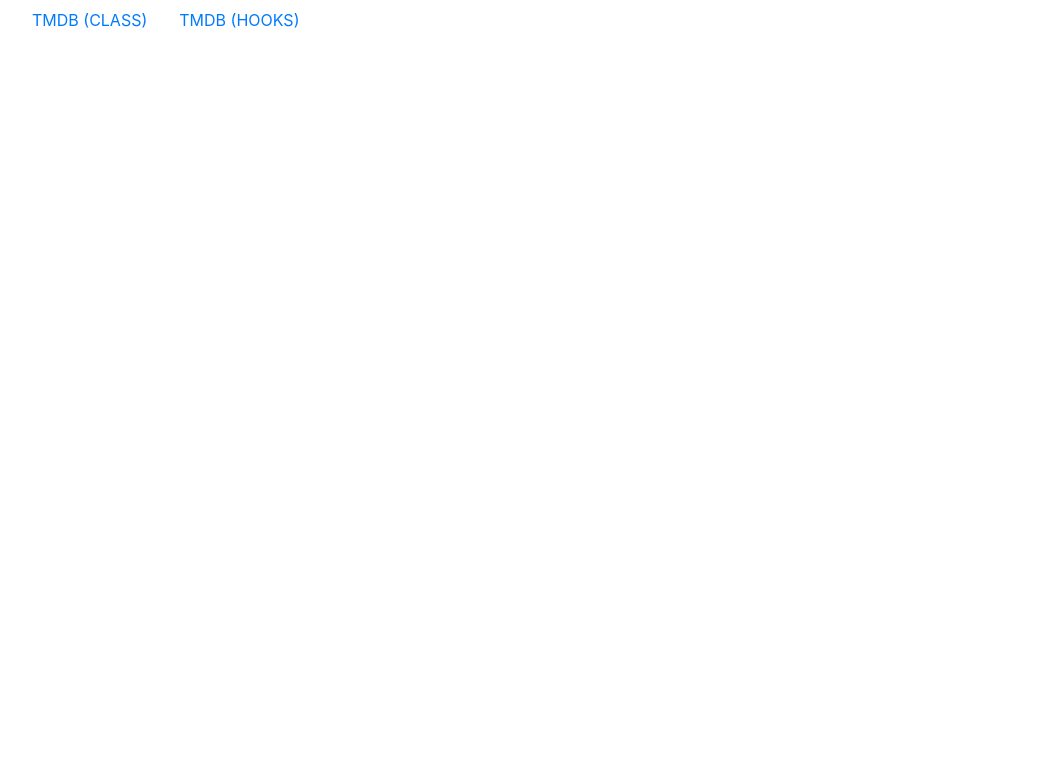
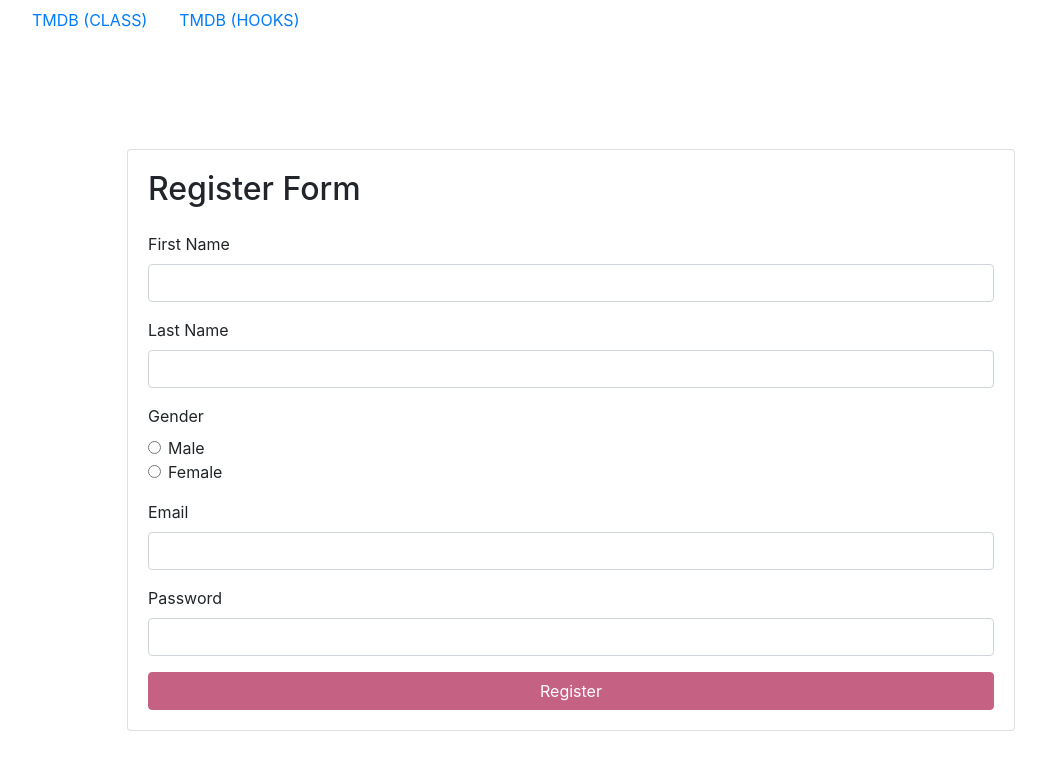
Before and after one commit to delarta/react-basic, a React (Create React App) app: page /register in a window 1280 px wide. Shown: the top 770 px of the page, without its empty margins (69-1115 px from the left). Built offline with nearby package versions, Linux system fonts and the light colour scheme.

Commit message:
with-history

```diff
--- a/src/App.js
+++ b/src/App.js
@@ -6,6 +6,7 @@ import { BrowserRouter, Route, Switch } from "react-router-dom";
 import "./assets/css/style.css";
 import Tmdb from "./components/Tmdb";
 import TmdbHooks from "./components/TmdbHooks";
+import Register from "./components/Register";
 
 class App extends Component {
   render() {
@@ -14,6 +15,9 @@ class App extends Component {
         <BrowserRouter>
           <Navbar />
           <Switch>
+            <Route exact path="/register">
+              <Register />
+            </Route>
             <Route exact path="/tmdb-hooks">
               <TmdbHooks />
             </Route>
--- /dev/null
+++ b/src/components/Register.js
@@ -0,0 +1,147 @@
+import React, { useState } from "react";
+import { useHistory } from "react-router-dom";
+import {
+  Container,
+  Card,
+  CardBody,
+  Input,
+  FormGroup,
+  Label,
+  Button,
+  Form,
+} from "reactstrap";
+import axios from "axios"
+
+// {
+//   "firstName": "Neo Armstrong",
+//    "lastName": "Cyclone Jet Armstrong",
+//    "gender": "Laki-laki",
+//    "email": "armstrong@mail.com",
+//    "password": "password123"
+// }
+
+const Register = () => {
+  const urlLogin = "https://5fa4bcd2732de900162e85ef.mockapi.io/api/register";
+
+  const history = useHistory();
+
+  const [firstName, setFirstName] = useState("");
+  const [lastName, setLastName] = useState("");
+  const [gender, setGender] = useState("");
+  const [email, setEmail] = useState("");
+  const [password, setPassword] = useState("");
+
+  const handleSubmit = (e) => {
+    e.preventDefault();
+
+    const userData = {
+      firstName: firstName,
+      lastName: lastName,
+      gender: gender,
+      email: email,
+      password: password,
+    };
+
+    axios({
+      method: "POST",
+      url: urlLogin,
+      data: userData
+    })
+    .then(() => {
+      history.push("/tmdb-hooks")
+    })
+    .catch((err) => console.log(err));
+
+    // fetch(urlLogin, {
+    //   method: "POST",
+    //   headers: {
+    //     "Content-Type": "application/json",
+    //   },
+    //   body: JSON.stringify(userData),
+    // })
+    //   .then((res) => res.json())
+    //   .then((json) => {
+    //     history.push("/tmdb-hooks")})
+    //   .catch((err) => console.log(err));
+
+    // Cara Axios
+  };
+
+  return (
+    <Container className="vh-100 d-flex align-items-center justify-content-center">
+      <Card
+        style={{
+          width: "80%",
+        }}
+      >
+        <CardBody>
+          <h2 className="mb-4">Register Form</h2>
+          <Form onSubmit={handleSubmit}>
+            <FormGroup>
+              <Label>First Name</Label>
+              <Input
+                type="text"
+                name="firstName"
+                onChange={(e) => setFirstName(e.target.value)}
+              />
+            </FormGroup>
+            <FormGroup>
+              <Label>Last Name</Label>
+              <Input
+                type="text"
+                name="lastName"
+                onChange={(e) => setLastName(e.target.value)}
+              />
+            </FormGroup>
+            <FormGroup tag="fieldset">
+              <Label>Gender</Label>
+              <FormGroup check>
+                <Label check>
+                  <Input
+                    type="radio"
+                    name="gender"
+                    value="male"
+                    onChange={(e) => setGender(e.target.value)}
+                  />{" "}
+                  Male
+                </Label>
+              </FormGroup>
+              <FormGroup check>
+                <Label check>
+                  <Input
+                    type="radio"
+                    name="gender"
+                    value="female"
+                    onChange={(e) => setGender(e.target.value)}
+                  />{" "}
+                  Female
+                </Label>
+              </FormGroup>
+            </FormGroup>
+            <FormGroup>
+              <Label>Email</Label>
+              <Input
+                type="email"
+                name="email"
+                onChange={(e) => setEmail(e.target.value)}
+              />
+            </FormGroup>
+            <FormGroup>
+              <Label>Password</Label>
+              <Input
+                type="password"
+                name="password"
+                onChange={(e) => setPassword(e.target.value)}
+              />
+            </FormGroup>
+            <Button block color="primary">
+              Register
+            </Button>
+          </Form>
+        </CardBody>
+      </Card>
+    </Container>
+  );
+};
+
+export default Register;
```
